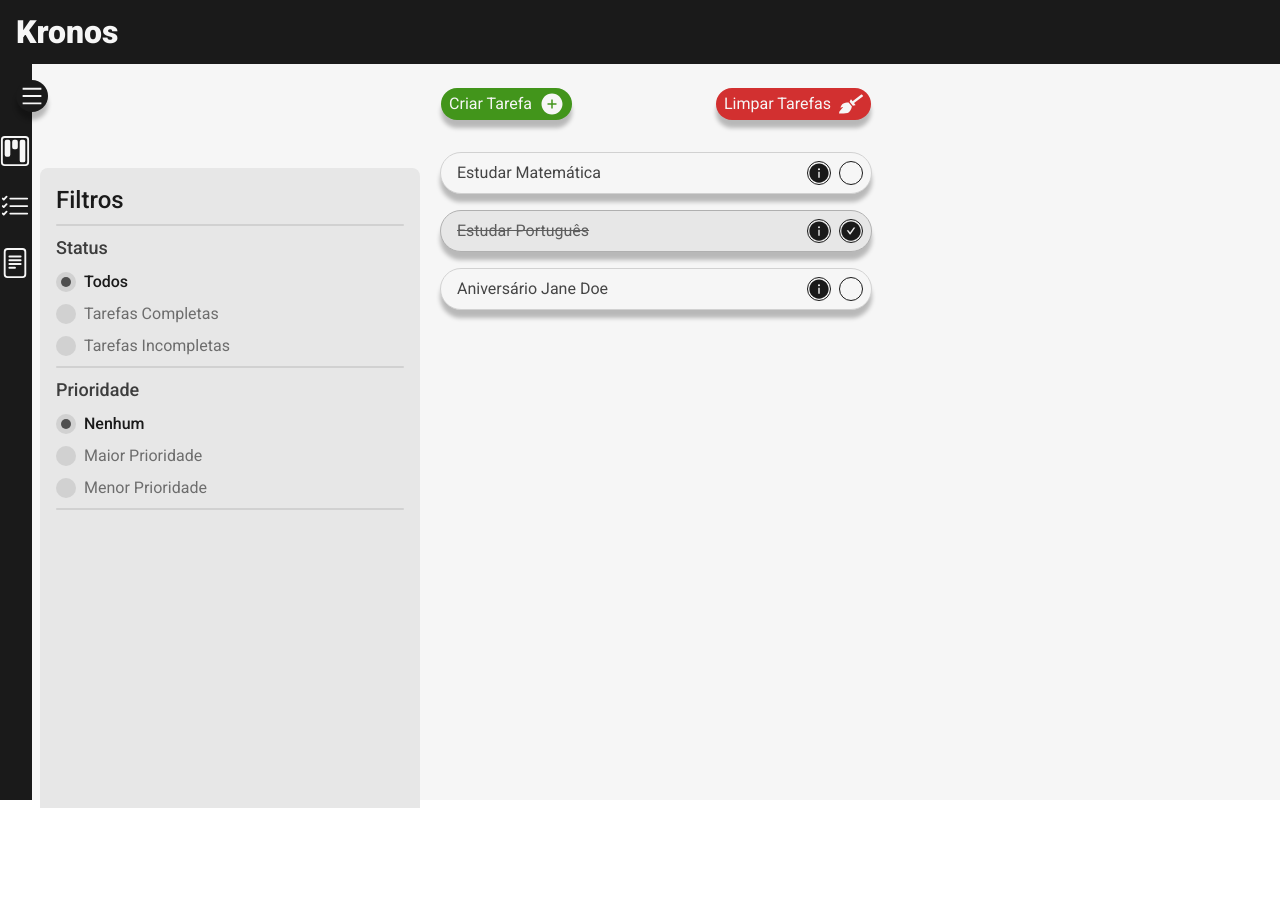
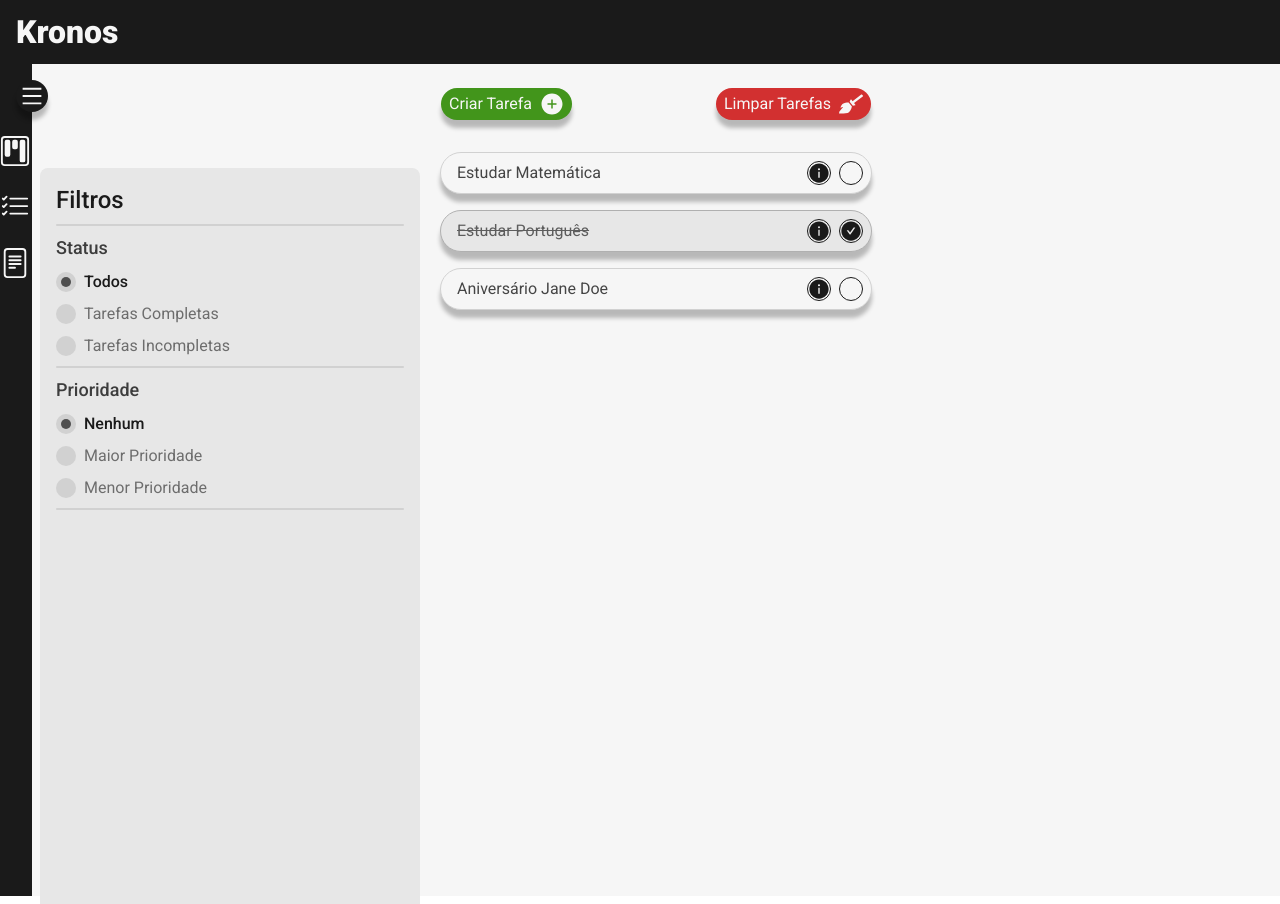
Before and after one commit to Bernardopog/kronos-app, a Next.js app in the folder apps/frontend/: page /pages/todo in a window 1280 px wide. Before the commit the page ends 808 px from the top, so only its background shows below. Built offline with nearby package versions, Linux system fonts and the light colour scheme.

Commit message:
fix(frontend): fixes cropped body in mobile

```diff
--- a/apps/frontend/src/app/globals.css
+++ b/apps/frontend/src/app/globals.css
@@ -22,7 +22,7 @@
     "header"
     "main";
   grid-template-columns: 1fr;
-  grid-template-rows: 64px calc(100% - 64px);
+  grid-template-rows: 64px calc(100dvh - 64px);
 }
 
 .to-do-page-layout {
@@ -30,7 +30,7 @@
     "td-header"
     "td-task-list";
   grid-template-columns: 1fr;
-  grid-template-rows: 64px calc(100vh - 64px);
+  grid-template-rows: 64px calc(100dvh - 64px);
 }
 
 /** Main - Grid Area  */
@@ -79,7 +79,7 @@
         240px,
         380px
       );
-    grid-template-rows: 64px 1fr;
+    grid-template-rows: 64px minmax(1fr, calc(100dvh - 128px));
     gap: 1rem;
   }
 }
```
